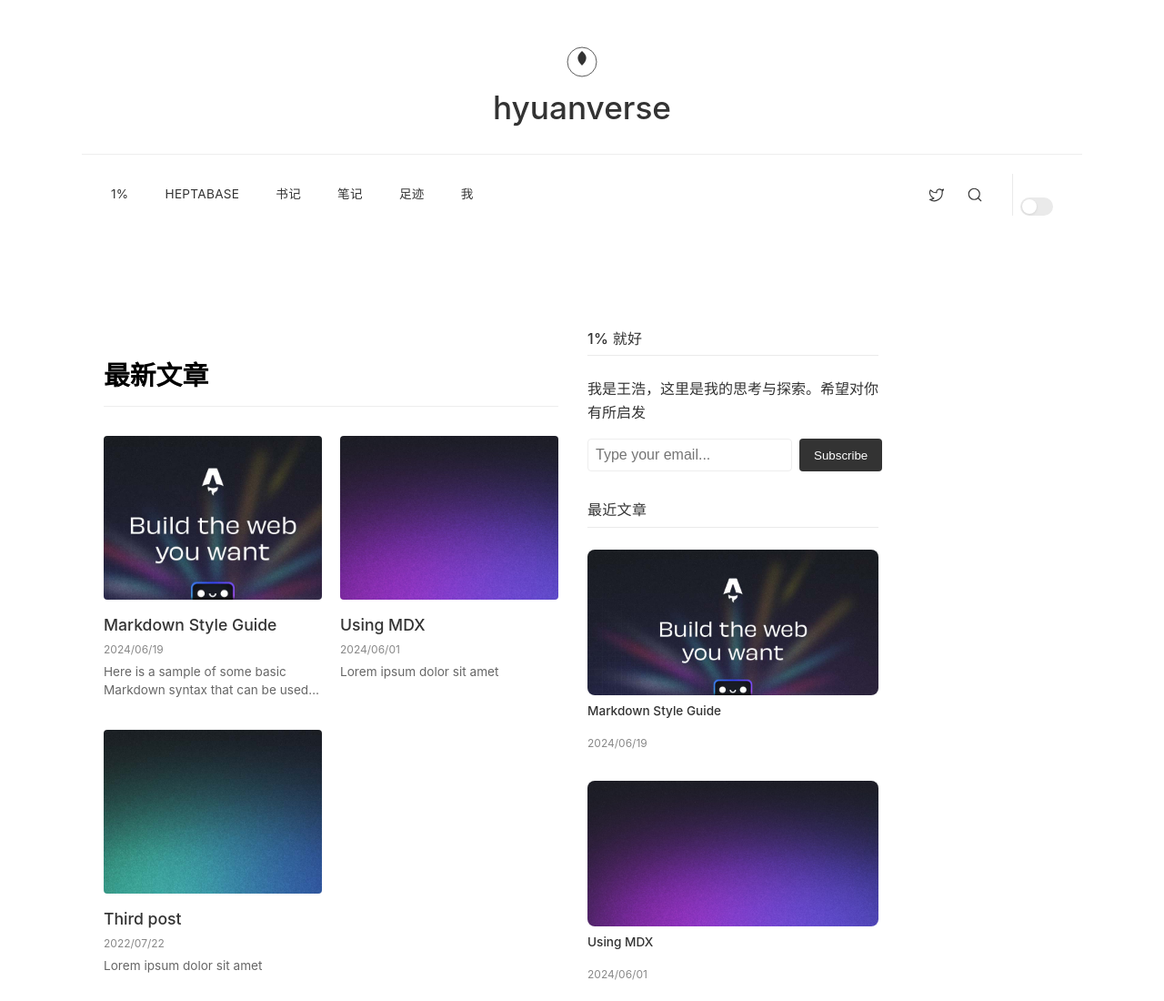
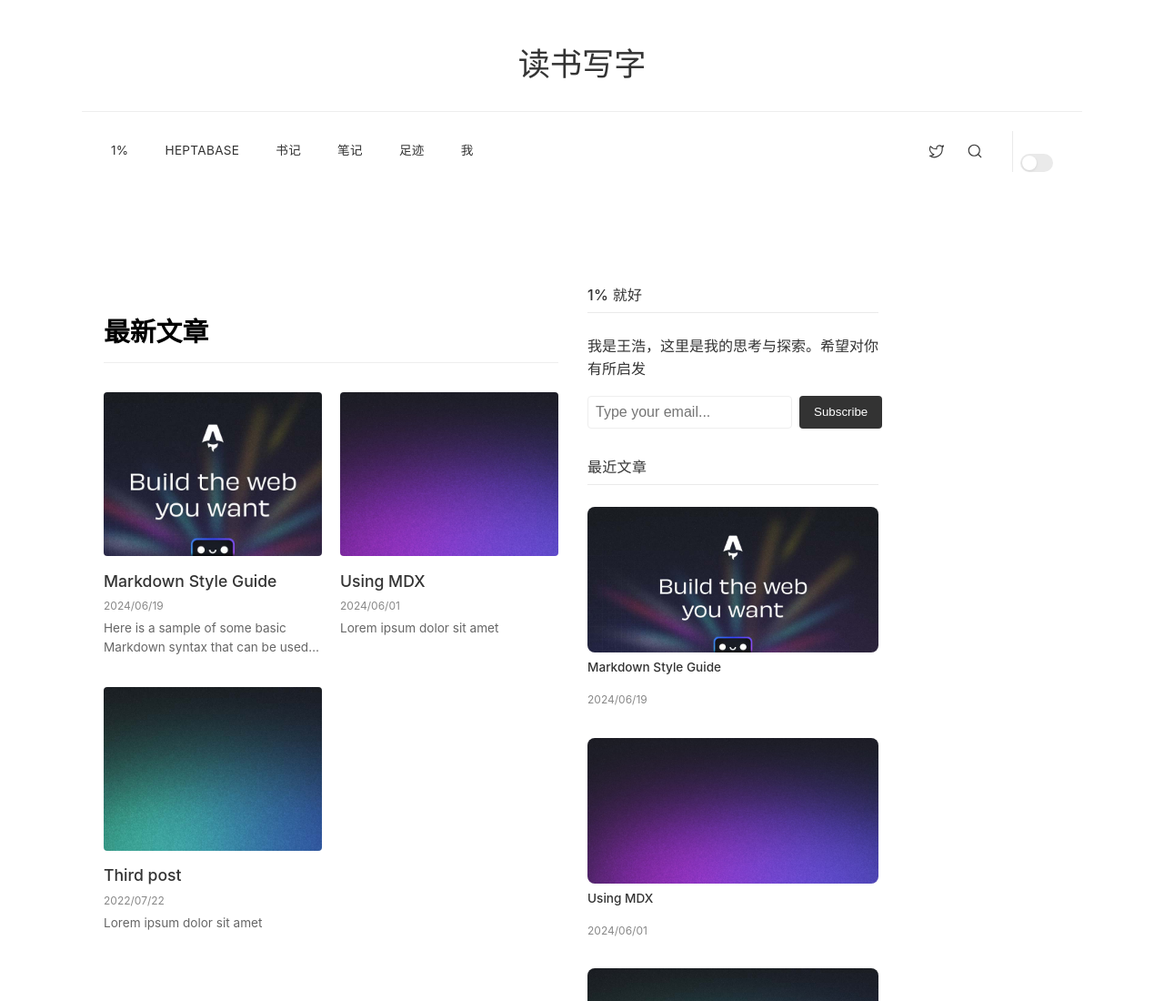
Before and after one commit to bookwangh/myblog.github.io, an Astro site: page / in a window 1280 px wide. Shown: the top 1100 px of the page at 91% size. Built offline with nearby package versions, Linux system fonts and the light colour scheme; Astro itself is replaced by a stand-in of ours.

Commit message:
修改网站标题：移除logo，将标题改为'读书写字'并优化字体间距

```diff
--- a/src/components/Header.astro
+++ b/src/components/Header.astro
@@ -7,13 +7,7 @@ import { SITE_TITLE } from '../consts';
 	<div class="header-inner">
 		<div class="header-content">
 			<a href={import.meta.env.BASE_URL} class="site-title-link">
-				<div class="logo">
-					<svg width="40" height="40" viewBox="0 0 100 100" fill="none" xmlns="http://www.w3.org/2000/svg">
-						<circle cx="50" cy="50" r="40" stroke="#333" stroke-width="2" fill="none"/>
-						<path d="M50 20C60 30 70 40 50 60C30 40 40 30 50 20Z" fill="#333"/>
-					</svg>
-				</div>
-				<h1 class="site-title">hyuanverse</h1>
+				<h1 class="site-title">读书写字</h1>
 			</a>
 		</div>
 	</div>
--- a/src/styles/global.css
+++ b/src/styles/global.css
@@ -46,8 +46,9 @@ body {
 	overflow-wrap: break-word;
 	color: var(--primary-color);
 	font-size: 16px;
-	line-height: 1.6;
-	letter-spacing: 0.01em;
+	line-height: 1.8;
+	letter-spacing: 0.02em;
+	word-spacing: 0.05em;
 }
 
 main {
@@ -224,10 +225,10 @@ hr {
 
 .site-title {
 	font-size: 1.8rem;
-	font-weight: 400;
+	font-weight: 500;
 	margin: 0;
 	color: var(--primary-color);
-	letter-spacing: -0.02em;
+	letter-spacing: 0.05em;
 }
 
 .site-subtitle {
```
